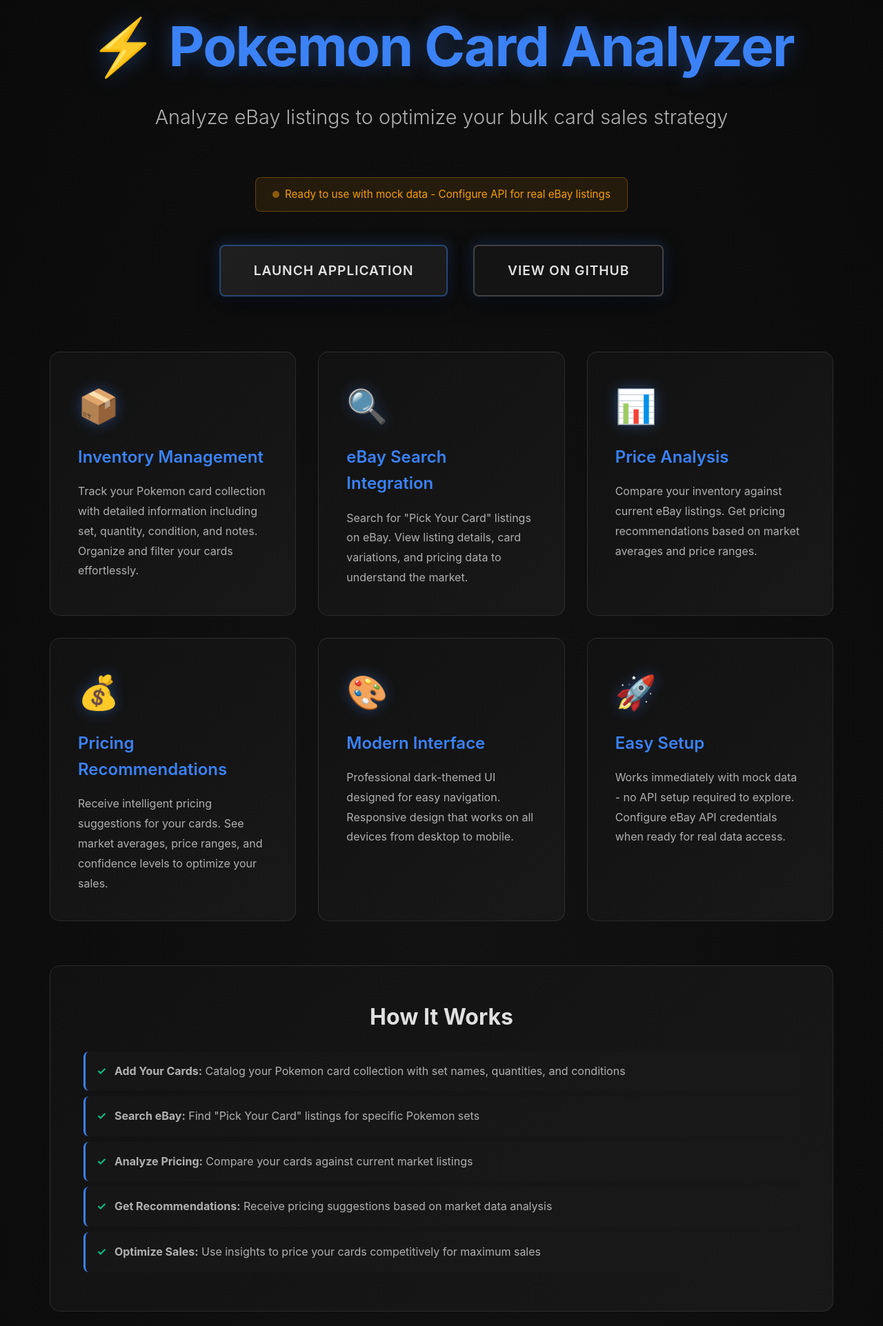
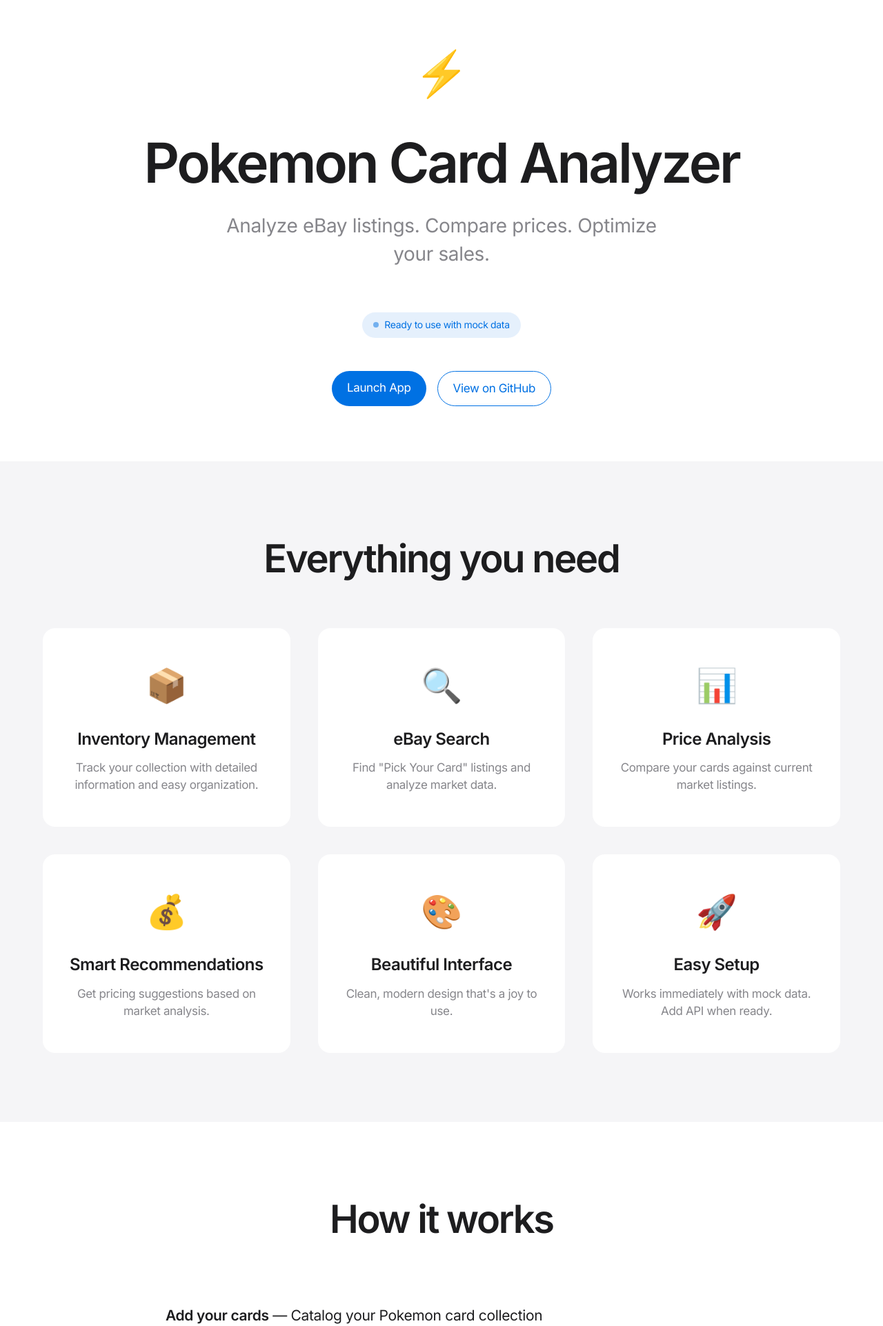
Before and after one commit to mrblingatx-hash/beansproject, a plain HTML site: page index.html in a window 1280 px wide. Shown: the part 61-1984 px from the top of the page at 69% size. Drawn offline with Linux system fonts and the light colour scheme.

Commit message:
Redesign landing page with modern, sleek Apple-inspired aesthetic

```diff
--- a/index.html
+++ b/index.html
@@ -3,334 +3,442 @@
 <head>
     <meta charset="UTF-8">
     <meta name="viewport" content="width=device-width, initial-scale=1.0">
-    <title>Pokemon Card Analyzer - eBay Price Comparison Tool</title>
-    <link rel="stylesheet" href="pokemon-card-analyzer/public/styles.css">
+    <title>Pokemon Card Analyzer</title>
+    <link rel="preconnect" href="https://fonts.googleapis.com">
+    <link rel="preconnect" href="https://fonts.gstatic.com" crossorigin>
+    <link href="https://fonts.googleapis.com/css2?family=Inter:wght@300;400;500;600;700&display=swap" rel="stylesheet">
     <style>
-        /* Landing page specific overrides */
-        body {
-            background: radial-gradient(ellipse at center, #121212 0%, #0a0a0a 100%);
+        * {
+            margin: 0;
+            padding: 0;
+            box-sizing: border-box;
         }
 
-        .landing-container {
+        :root {
+            --primary: #0071e3;
+            --primary-hover: #0077ed;
+            --text-primary: #1d1d1f;
+            --text-secondary: #86868b;
+            --bg-primary: #ffffff;
+            --bg-secondary: #f5f5f7;
+            --bg-tertiary: #000000;
+            --border: rgba(0, 0, 0, 0.1);
+            --shadow: rgba(0, 0, 0, 0.1);
+        }
+
+        body {
+            font-family: 'Inter', -apple-system, BlinkMacSystemFont, 'Segoe UI', sans-serif;
+            color: var(--text-primary);
+            background: var(--bg-primary);
+            line-height: 1.47059;
+            font-weight: 400;
+            letter-spacing: -0.022em;
+            -webkit-font-smoothing: antialiased;
+        }
+
+        .container {
             max-width: 1200px;
             margin: 0 auto;
-            padding: 4rem 2rem;
-            text-align: center;
+            padding: 0 22px;
         }
 
+        /* Hero Section */
         .hero {
-            margin-bottom: 4rem;
+            text-align: center;
+            padding: 120px 0 80px;
+        }
+
+        .hero-icon {
+            font-size: 64px;
+            margin-bottom: 24px;
+            opacity: 0;
+            animation: fadeInUp 0.8s ease-out 0.2s forwards;
         }
 
         .hero h1 {
-            font-size: clamp(3rem, 8vw, 5rem);
-            margin-bottom: 1rem;
-            color: #3b82f6;
-            text-shadow: 0 0 30px rgba(59, 130, 246, 0.4);
-            letter-spacing: -0.02em;
+            font-size: clamp(48px, 8vw, 80px);
+            font-weight: 600;
+            letter-spacing: -0.04em;
+            margin-bottom: 12px;
+            opacity: 0;
+            animation: fadeInUp 0.8s ease-out 0.3s forwards;
         }
 
-        .hero .subtitle {
-            font-size: clamp(1.2rem, 3vw, 1.8rem);
-            color: #b0b0b0;
-            margin-bottom: 2rem;
-            font-weight: 300;
+        .hero-subtitle {
+            font-size: clamp(21px, 3vw, 28px);
+            font-weight: 400;
+            color: var(--text-secondary);
+            margin-bottom: 40px;
+            max-width: 680px;
+            margin-left: auto;
+            margin-right: auto;
+            opacity: 0;
+            animation: fadeInUp 0.8s ease-out 0.4s forwards;
         }
 
-        .cta-button {
-            display: inline-block;
-            padding: 1.25rem 3rem;
-            background: linear-gradient(135deg, #1f1f1f 0%, #1a1a1a 100%);
-            color: #e0e0e0;
-            border: 2px solid rgba(59, 130, 246, 0.4);
-            border-radius: 8px;
-            font-size: 1.2rem;
-            font-weight: 600;
-            text-decoration: none;
-            transition: all 0.3s ease;
-            box-shadow: 0 10px 30px rgba(0, 0, 0, 0.8), 0 0 20px rgba(59, 130, 246, 0.3);
-            letter-spacing: 0.05em;
-            text-transform: uppercase;
-            margin: 1rem;
+        .cta-buttons {
+            display: flex;
+            gap: 16px;
+            justify-content: center;
+            flex-wrap: wrap;
+            margin-top: 48px;
+            opacity: 0;
+            animation: fadeInUp 0.8s ease-out 0.5s forwards;
         }
 
-        .cta-button:hover {
-            border-color: rgba(59, 130, 246, 0.6);
-            box-shadow: 0 15px 40px rgba(0, 0, 0, 0.8), 0 0 30px rgba(59, 130, 246, 0.4);
-            background: linear-gradient(135deg, #1a1a1a 0%, rgba(59, 130, 246, 0.1) 100%);
-            transform: translateY(-3px);
+        .btn {
+            display: inline-block;
+            padding: 12px 22px;
+            font-size: 17px;
+            font-weight: 400;
+            text-decoration: none;
+            border-radius: 980px;
+            transition: all 0.3s cubic-bezier(0.4, 0, 0.2, 1);
+            letter-spacing: -0.022em;
+        }
+
+        .btn-primary {
+            background: var(--primary);
+            color: white;
+        }
+
+        .btn-primary:hover {
+            background: var(--primary-hover);
+            transform: scale(1.05);
+        }
+
+        .btn-secondary {
+            background: transparent;
+            color: var(--primary);
+            border: 1px solid var(--primary);
+        }
+
+        .btn-secondary:hover {
+            background: rgba(0, 113, 227, 0.1);
+        }
+
+        /* Features Section */
+        .features {
+            padding: 100px 0;
+            background: var(--bg-secondary);
+        }
+
+        .section-title {
+            font-size: clamp(40px, 6vw, 56px);
+            font-weight: 600;
+            letter-spacing: -0.04em;
+            text-align: center;
+            margin-bottom: 60px;
         }
 
         .features-grid {
             display: grid;
             grid-template-columns: repeat(auto-fit, minmax(300px, 1fr));
-            gap: 2rem;
-            margin: 4rem 0;
+            gap: 40px;
         }
 
         .feature-card {
-            background: linear-gradient(135deg, rgba(18, 18, 18, 0.95) 0%, rgba(26, 26, 26, 0.95) 100%);
-            border: 1px solid rgba(255, 255, 255, 0.1);
-            border-radius: 15px;
-            padding: 2.5rem;
-            text-align: left;
-            transition: all 0.3s ease;
+            background: white;
+            border-radius: 18px;
+            padding: 48px 32px;
+            text-align: center;
+            transition: transform 0.3s cubic-bezier(0.4, 0, 0.2, 1);
         }
 
         .feature-card:hover {
-            border-color: rgba(59, 130, 246, 0.4);
-            box-shadow: 0 10px 30px rgba(0, 0, 0, 0.8), 0 0 20px rgba(59, 130, 246, 0.2);
-            transform: translateY(-5px);
+            transform: translateY(-8px);
         }
 
         .feature-icon {
-            font-size: 3rem;
-            margin-bottom: 1rem;
-            filter: drop-shadow(0 0 10px rgba(59, 130, 246, 0.4));
+            font-size: 48px;
+            margin-bottom: 24px;
         }
 
         .feature-card h3 {
-            font-size: 1.5rem;
-            color: #3b82f6;
-            margin-bottom: 1rem;
+            font-size: 24px;
             font-weight: 600;
+            letter-spacing: -0.022em;
+            margin-bottom: 12px;
         }
 
         .feature-card p {
-            color: #b0b0b0;
-            line-height: 1.8;
-            font-size: 1rem;
+            font-size: 17px;
+            color: var(--text-secondary);
+            line-height: 1.47059;
         }
 
+        /* Info Section */
+        .info-section {
+            padding: 100px 0;
+        }
+
+        .info-section.white {
+            background: white;
+        }
+
+        .info-section.gray {
+            background: var(--bg-secondary);
+        }
+
+        .info-content {
+            max-width: 800px;
+            margin: 0 auto;
+        }
+
+        .info-list {
+            list-style: none;
+            padding: 0;
+        }
+
+        .info-list li {
+            padding: 24px 0;
+            border-bottom: 1px solid var(--border);
+            font-size: 21px;
+            line-height: 1.381;
+        }
+
+        .info-list li:last-child {
+            border-bottom: none;
+        }
+
+        .info-list li strong {
+            font-weight: 600;
+            color: var(--text-primary);
+        }
+
+        /* Tech Stack */
+        .tech-section {
+            padding: 80px 0;
+            background: white;
+        }
+
+        .tech-badges {
+            display: flex;
+            flex-wrap: wrap;
+            gap: 12px;
+            justify-content: center;
+            margin-top: 40px;
+        }
+
+        .tech-badge {
+            padding: 8px 16px;
+            background: var(--bg-secondary);
+            border-radius: 20px;
+            font-size: 14px;
+            color: var(--text-primary);
+            font-weight: 500;
+        }
+
+        /* Quick Start */
+        .quick-start {
+            padding: 100px 0;
+            background: var(--bg-secondary);
+        }
+
+        .code-block {
+            background: var(--bg-tertiary);
+            color: white;
+            padding: 32px;
+            border-radius: 18px;
+            font-family: 'SF Mono', Monaco, 'Cascadia Code', monospace;
+            font-size: 17px;
+            line-height: 1.58824;
+            overflow-x: auto;
+            margin: 40px 0;
+            max-width: 600px;
+            margin-left: auto;
+            margin-right: auto;
+        }
+
+        .code-block code {
+            display: block;
+        }
+
+        /* Footer */
+        footer {
+            padding: 60px 0;
+            border-top: 1px solid var(--border);
+            text-align: center;
+            color: var(--text-secondary);
+            font-size: 14px;
+        }
+
+        /* Animations */
+        @keyframes fadeInUp {
+            from {
+                opacity: 0;
+                transform: translateY(30px);
+            }
+            to {
+                opacity: 1;
+                transform: translateY(0);
+            }
+        }
+
+        /* Responsive */
+        @media (max-width: 768px) {
+            .hero {
+                padding: 80px 0 60px;
+            }
+
+            .features-grid {
+                grid-template-columns: 1fr;
+                gap: 32px;
+            }
+
+            .cta-buttons {
+                flex-direction: column;
+                align-items: center;
+            }
+
+            .btn {
+                width: 100%;
+                max-width: 300px;
+            }
+        }
+
+        /* Smooth scroll */
+        html {
+            scroll-behavior: smooth;
+        }
+
+        /* Status badge */
         .status-badge {
             display: inline-flex;
             align-items: center;
-            gap: 0.5rem;
-            padding: 0.75rem 1.5rem;
-            background: rgba(245, 158, 11, 0.1);
-            border: 1px solid rgba(245, 158, 11, 0.3);
-            border-radius: 8px;
-            font-size: 0.95rem;
-            color: #f59e0b;
-            margin: 2rem 0;
-        }
-
-        .status-badge.active {
-            background: rgba(16, 185, 129, 0.1);
-            border-color: rgba(16, 185, 129, 0.3);
-            color: #10b981;
+            gap: 8px;
+            padding: 8px 16px;
+            background: rgba(0, 113, 227, 0.1);
+            border-radius: 20px;
+            font-size: 14px;
+            color: var(--primary);
+            margin-top: 24px;
         }
 
         .status-dot {
-            width: 10px;
-            height: 10px;
+            width: 8px;
+            height: 8px;
+            background: var(--primary);
             border-radius: 50%;
-            background: currentColor;
             animation: pulse 2s ease-in-out infinite;
-        }
-
-        .status-badge.active .status-dot {
-            animation: none;
         }
 
         @keyframes pulse {
             0%, 100% { opacity: 1; }
             50% { opacity: 0.5; }
         }
-
-        .info-section {
-            background: linear-gradient(135deg, rgba(18, 18, 18, 0.95) 0%, rgba(26, 26, 26, 0.95) 100%);
-            border: 1px solid rgba(255, 255, 255, 0.1);
-            border-radius: 15px;
-            padding: 3rem;
-            margin: 4rem 0;
-            text-align: left;
-        }
-
-        .info-section h2 {
-            font-size: 2rem;
-            color: #e0e0e0;
-            margin-bottom: 1.5rem;
-            text-align: center;
-        }
-
-        .info-section ul {
-            list-style: none;
-            padding: 0;
-        }
-
-        .info-section li {
-            padding: 1rem;
-            margin: 0.5rem 0;
-            background: rgba(26, 26, 26, 0.5);
-            border-radius: 8px;
-            border-left: 3px solid #3b82f6;
-            color: #b0b0b0;
-        }
-
-        .info-section li::before {
-            content: "✓ ";
-            color: #10b981;
-            font-weight: bold;
-            margin-right: 0.5rem;
-        }
-
-        .tech-stack {
-            display: flex;
-            flex-wrap: wrap;
-            gap: 1rem;
-            justify-content: center;
-            margin: 2rem 0;
-        }
-
-        .tech-badge {
-            padding: 0.5rem 1rem;
-            background: rgba(59, 130, 246, 0.1);
-            border: 1px solid rgba(59, 130, 246, 0.3);
-            border-radius: 20px;
-            color: #3b82f6;
-            font-size: 0.9rem;
-            font-weight: 500;
-        }
-
-        @media (max-width: 768px) {
-            .landing-container {
-                padding: 2rem 1rem;
-            }
-
-            .features-grid {
-                grid-template-columns: 1fr;
-            }
-
-            .cta-button {
-                display: block;
-                margin: 1rem 0;
-            }
-        }
     </style>
 </head>
 <body>
-    <div class="landing-container">
-        <div class="hero">
-            <h1>⚡ Pokemon Card Analyzer</h1>
-            <p class="subtitle">Analyze eBay listings to optimize your bulk card sales strategy</p>
-
-            <div class="status-badge" id="statusBadge">
+    <div class="container">
+        <section class="hero">
+            <div class="hero-icon">⚡</div>
+            <h1>Pokemon Card Analyzer</h1>
+            <p class="hero-subtitle">
+                Analyze eBay listings. Compare prices. Optimize your sales.
+            </p>
+            <div class="status-badge">
                 <span class="status-dot"></span>
-                <span>Ready to use with mock data - Configure API for real eBay listings</span>
+                <span>Ready to use with mock data</span>
+            </div>
+            <div class="cta-buttons">
+                <a href="/pokemon-card-analyzer" class="btn btn-primary">Launch App</a>
+                <a href="https://github.com/mrblingatx-hash/beansproject/tree/main/pokemon-card-analyzer"
+                   class="btn btn-secondary" target="_blank">View on GitHub</a>
+            </div>
+        </section>
     </div>
 
-            <div>
-                <a href="/pokemon-card-analyzer" class="cta-button">Launch Application</a>
-                <a href="https://github.com/mrblingatx-hash/beansproject/tree/main/pokemon-card-analyzer"
-                   class="cta-button"
-                   target="_blank"
-                   style="background: rgba(26, 26, 26, 0.5); border-color: rgba(255, 255, 255, 0.2);">
-                    View on GitHub
-                </a>
-            </div>
-        </div>
-
+    <section class="features">
+        <div class="container">
+            <h2 class="section-title">Everything you need</h2>
             <div class="features-grid">
                 <div class="feature-card">
                     <div class="feature-icon">📦</div>
                     <h3>Inventory Management</h3>
-                <p>Track your Pokemon card collection with detailed information including set, quantity, condition, and notes. Organize and filter your cards effortlessly.</p>
+                    <p>Track your collection with detailed information and easy organization.</p>
                 </div>
-
                 <div class="feature-card">
                     <div class="feature-icon">🔍</div>
-                <h3>eBay Search Integration</h3>
-                <p>Search for "Pick Your Card" listings on eBay. View listing details, card variations, and pricing data to understand the market.</p>
+                    <h3>eBay Search</h3>
+                    <p>Find "Pick Your Card" listings and analyze market data.</p>
                 </div>
-
                 <div class="feature-card">
                     <div class="feature-icon">📊</div>
                     <h3>Price Analysis</h3>
-                <p>Compare your inventory against current eBay listings. Get pricing recommendations based on market averages and price ranges.</p>
+                    <p>Compare your cards against current market listings.</p>
                 </div>
-
                 <div class="feature-card">
                     <div class="feature-icon">💰</div>
-                <h3>Pricing Recommendations</h3>
-                <p>Receive intelligent pricing suggestions for your cards. See market averages, price ranges, and confidence levels to optimize your sales.</p>
+                    <h3>Smart Recommendations</h3>
+                    <p>Get pricing suggestions based on market analysis.</p>
                 </div>
-
                 <div class="feature-card">
                     <div class="feature-icon">🎨</div>
-                <h3>Modern Interface</h3>
-                <p>Professional dark-themed UI designed for easy navigation. Responsive design that works on all devices from desktop to mobile.</p>
+                    <h3>Beautiful Interface</h3>
+                    <p>Clean, modern design that's a joy to use.</p>
                 </div>
-
                 <div class="feature-card">
                     <div class="feature-icon">🚀</div>
                     <h3>Easy Setup</h3>
-                <p>Works immediately with mock data - no API setup required to explore. Configure eBay API credentials when ready for real data access.</p>
+                    <p>Works immediately with mock data. Add API when ready.</p>
                 </div>
             </div>
+        </div>
+    </section>
 
-        <div class="info-section">
-            <h2>How It Works</h2>
-            <ul>
-                <li><strong>Add Your Cards:</strong> Catalog your Pokemon card collection with set names, quantities, and conditions</li>
-                <li><strong>Search eBay:</strong> Find "Pick Your Card" listings for specific Pokemon sets</li>
-                <li><strong>Analyze Pricing:</strong> Compare your cards against current market listings</li>
-                <li><strong>Get Recommendations:</strong> Receive pricing suggestions based on market data analysis</li>
-                <li><strong>Optimize Sales:</strong> Use insights to price your cards competitively for maximum sales</li>
+    <section class="info-section white">
+        <div class="container">
+            <div class="info-content">
+                <h2 class="section-title">How it works</h2>
+                <ul class="info-list">
+                    <li><strong>Add your cards</strong> — Catalog your Pokemon card collection</li>
+                    <li><strong>Search eBay</strong> — Find listings for specific Pokemon sets</li>
+                    <li><strong>Analyze pricing</strong> — Compare against current market data</li>
+                    <li><strong>Get recommendations</strong> — Receive intelligent pricing suggestions</li>
+                    <li><strong>Optimize sales</strong> — Price your cards competitively</li>
                 </ul>
             </div>
+        </div>
+    </section>
 
-        <div class="info-section">
-            <h2>Technical Stack</h2>
-            <div class="tech-stack">
+    <section class="tech-section">
+        <div class="container">
+            <h2 class="section-title">Built with modern technology</h2>
+            <div class="tech-badges">
                 <span class="tech-badge">Node.js</span>
                 <span class="tech-badge">Express</span>
-                <span class="tech-badge">eBay Browse API</span>
-                <span class="tech-badge">Vanilla JavaScript</span>
-                <span class="tech-badge">HTML5 & CSS3</span>
-                <span class="tech-badge">REST API</span>
+                <span class="tech-badge">eBay API</span>
+                <span class="tech-badge">JavaScript</span>
+                <span class="tech-badge">HTML5</span>
+                <span class="tech-badge">CSS3</span>
             </div>
-            <p style="text-align: center; color: #b0b0b0; margin-top: 2rem;">
-                Built with modern web technologies. Open source and free for hobby/non-commercial use.
+        </div>
+    </section>
+
+    <section class="quick-start">
+        <div class="container">
+            <div class="info-content">
+                <h2 class="section-title">Get started in seconds</h2>
+                <div class="code-block">
+                    <code>cd pokemon-card-analyzer</code>
+                    <code>npm install</code>
+                    <code>npm start</code>
+                </div>
+                <p style="text-align: center; font-size: 21px; color: var(--text-secondary);">
+                    Then visit <strong style="color: var(--text-primary);">localhost:3000</strong>
                 </p>
             </div>
+        </div>
+    </section>
 
-        <div class="info-section">
-            <h2>Quick Start</h2>
-            <div style="background: rgba(0, 0, 0, 0.3); padding: 1.5rem; border-radius: 8px; margin-top: 1rem;">
-                <pre style="color: #e0e0e0; margin: 0; font-family: 'Courier New', monospace; font-size: 0.95rem; overflow-x: auto;"><code>cd pokemon-card-analyzer
-npm install
-npm start</code></pre>
-            </div>
-            <p style="text-align: center; color: #b0b0b0; margin-top: 1.5rem;">
-                Then visit <code style="background: rgba(0, 0, 0, 0.3); padding: 0.2rem 0.5rem; border-radius: 4px;">http://localhost:3000</code> to start analyzing!
-            </p>
-        </div>
-
-        <footer style="margin-top: 4rem; padding-top: 2rem; border-top: 1px solid rgba(255, 255, 255, 0.1); color: #808080;">
-            <p>Pokemon Card Analyzer - A hobby project for bulk card sales optimization</p>
-            <p style="margin-top: 0.5rem; font-size: 0.9rem;">
-                Not affiliated with Pokemon, Nintendo, or eBay. For personal/non-commercial use.
+    <footer>
+        <div class="container">
+            <p>Pokemon Card Analyzer</p>
+            <p style="margin-top: 8px; font-size: 12px;">
+                Not affiliated with Pokemon, Nintendo, or eBay. For personal use.
             </p>
         </footer>
     </div>
-
-    <script>
-        // Check if API is configured (would need to check on server)
-        // For now, show mock data status
-        // In production, this could fetch from /api/health endpoint
-
-        // If you want to check API status dynamically:
-        // fetch('/pokemon-card-analyzer/api/health')
-        //   .then(res => res.json())
-        //   .then(data => {
-        //     const badge = document.getElementById('statusBadge');
-        //     if (data.apiConfigured) {
-        //       badge.classList.add('active');
-        //       badge.querySelector('span:last-child').textContent =
-        //         `API Configured - ${data.environment} environment`;
-        //     }
-        //   });
-    </script>
 </body>
 </html>
```
Lines whose indentation alone changed are shown as unchanged.
